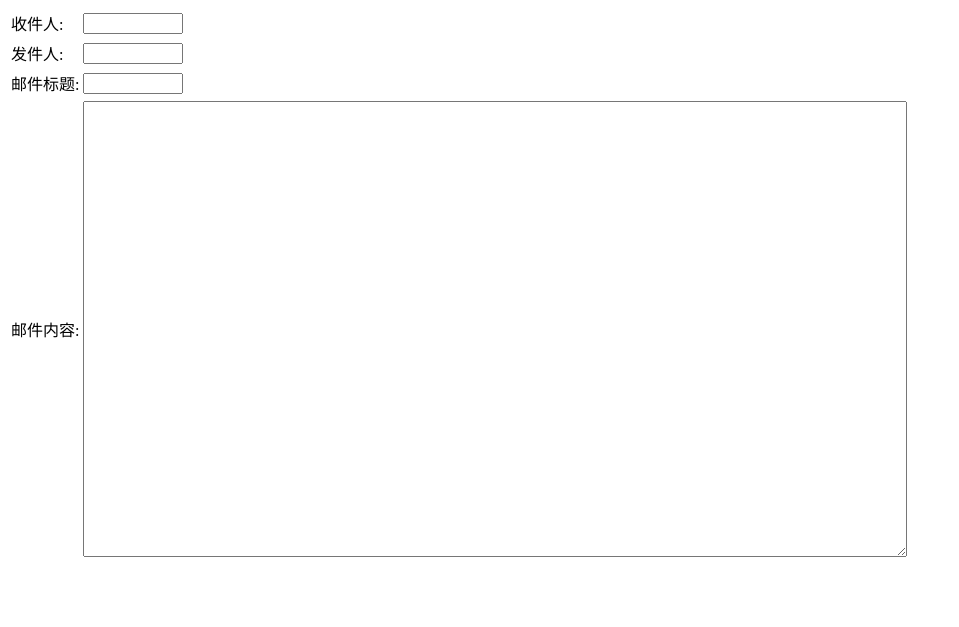
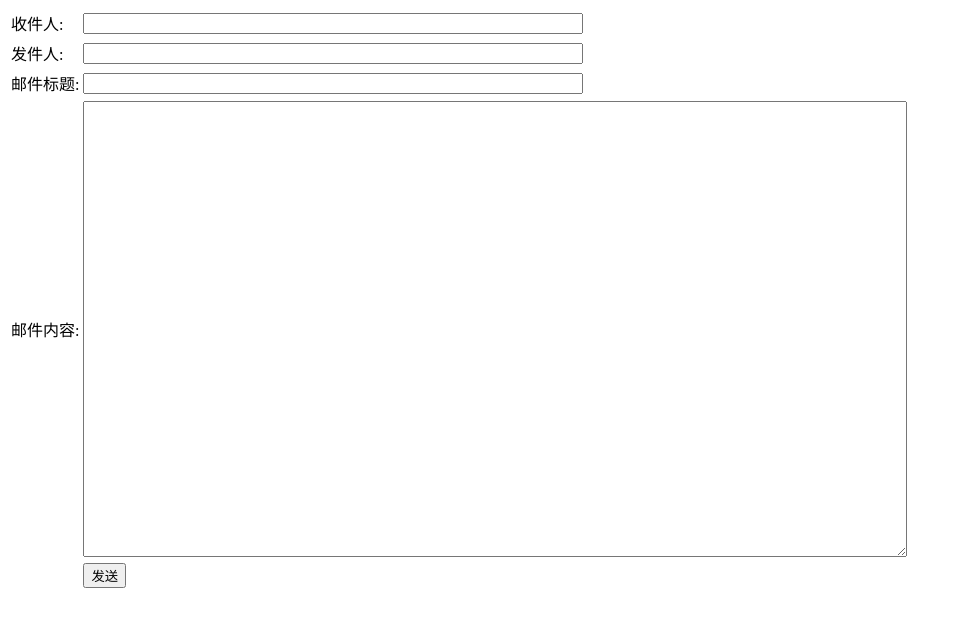
Before and after one commit to ChineseWay/ladoo, a Python web app: template templates/sendmail.html in a window 1280 px wide. Shown: the top 627 px of the page, without its empty margins (0-959 px from the left). Run offline with Jinja, Linux system fonts and the light colour scheme; the template is opened without the code that fills it, so the values that code supplies are empty.

Commit message:
add submit

```diff
--- a/templates/sendmail.html
+++ b/templates/sendmail.html
@@ -6,15 +6,15 @@
 		<table>
 			<tr>
 				<td>收件人:</td>
-				<td><input type="text" style="width:100px" name="reciever"/></td>
+				<td><input type="text" style="width:500px" name="reciever"/></td>
 			<tr>
 			<tr>
 				<td>发件人:</td>
-				<td><input type="text" style="width:100px" name="sender"/></td>
+				<td><input type="text" style="width:500px" name="sender"/></td>
 			<tr>
 			<tr>
 				<td>邮件标题:</td>
-				<td><input type="text" style="width:100px" name="fname"/></td>
+				<td><input type="text" style="width:500px" name="fname"/></td>
 			<tr>
 			<tr>
 				<td>邮件内容:</td>
@@ -24,6 +24,10 @@
 
 				</td>
 			<tr>
+			<tr>
+				<td></td>
+				<td><input type='submit' value='发送'/></td>
+			</tr>
 		</table>
 	</form>
 </body>
```
